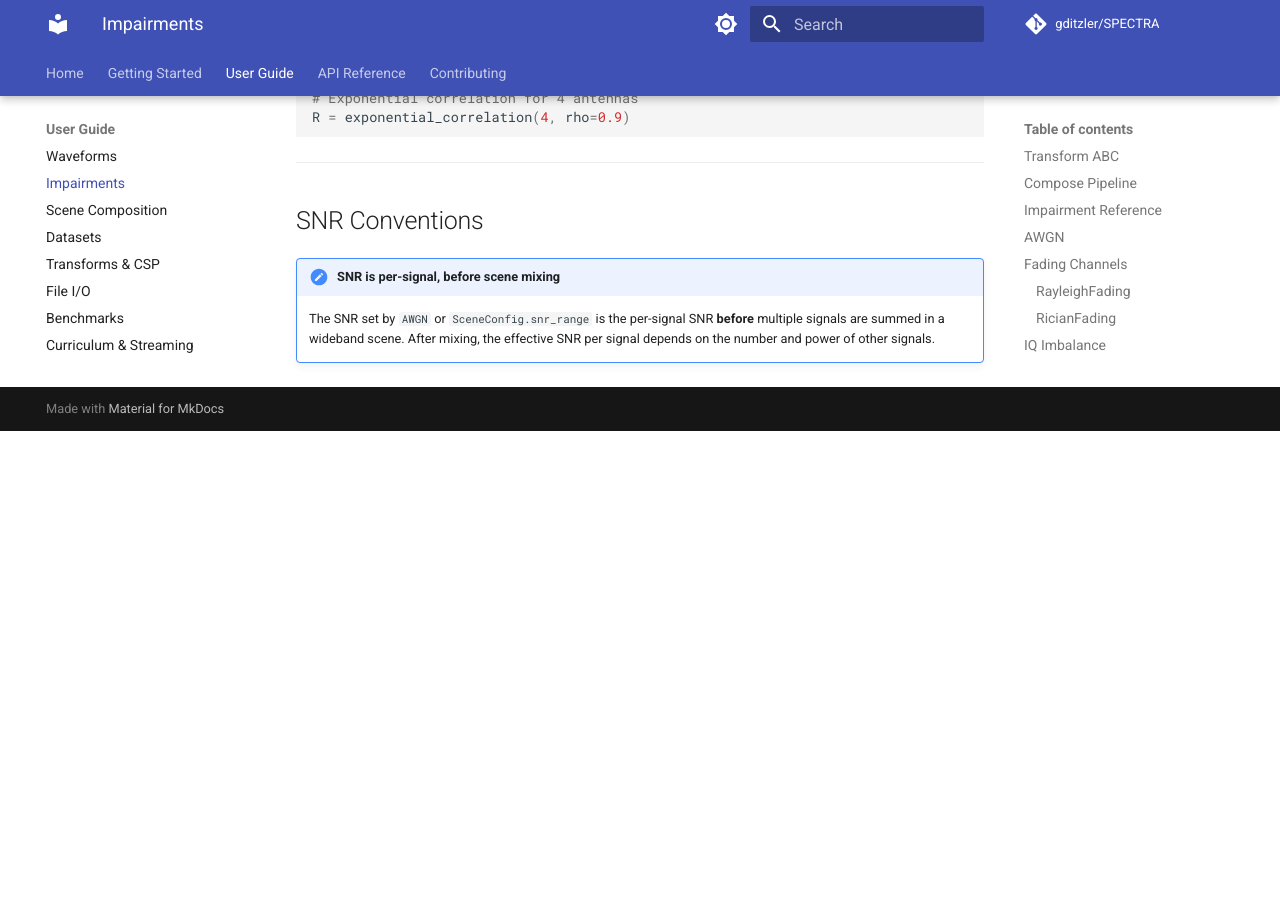
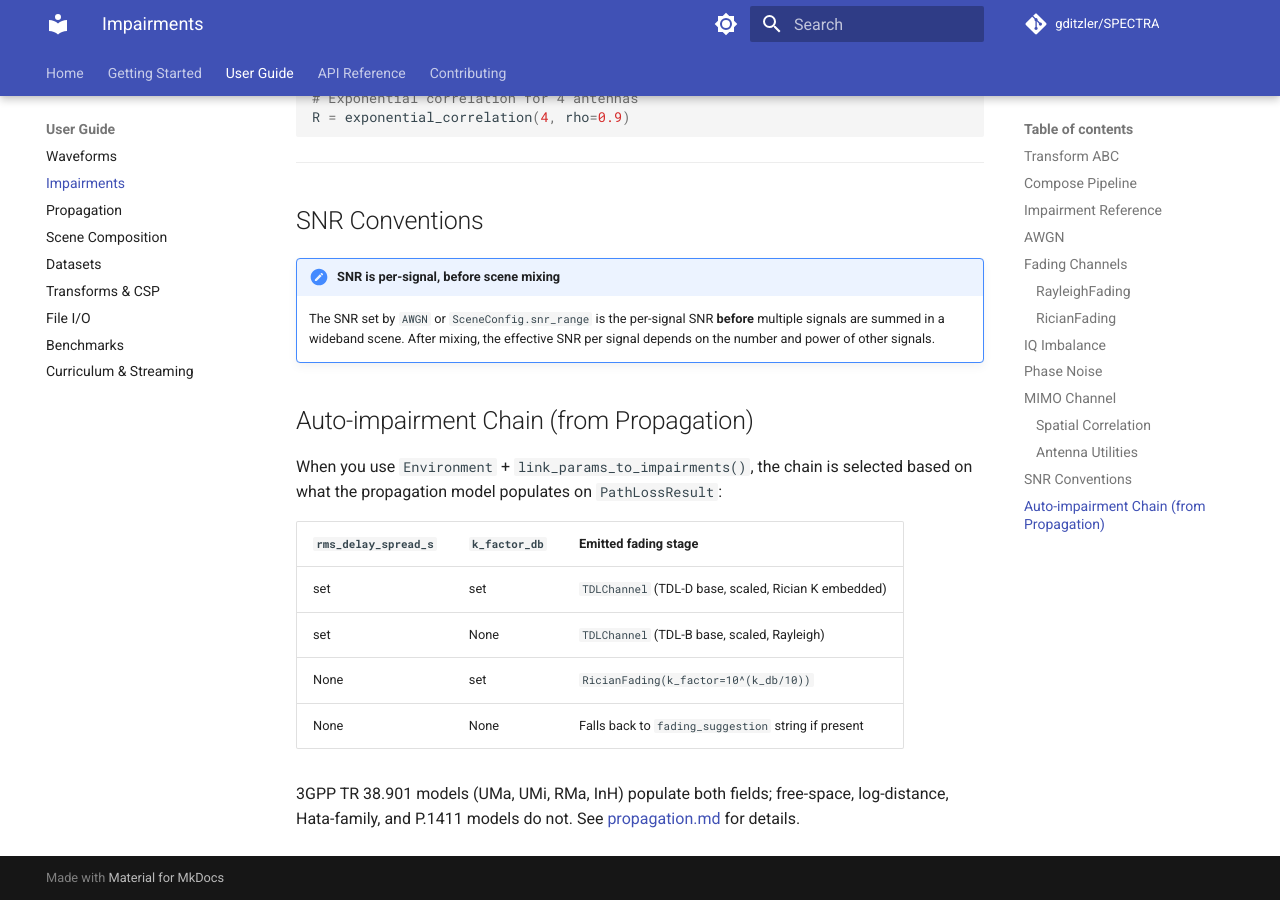
Before and after one commit to gditzler/SPECTRA, an MkDocs documentation site: the page built from docs/user-guide/impairments.md, in a window 1280 px wide and 900 px high, scrolled down 5052 px. Built offline with MkDocs 1.6.1 and Material for MkDocs 9.7.7, drawn with Linux system fonts in a browser that asks for light colours; comment, search, counter and statistics services are not loaded; before the commit the page ends 5483 px from its top, so only the background shows below that.

Commit message:
docs: add propagation user guide + auto-chain note in impairments

```diff
--- a/docs/user-guide/impairments.md
+++ b/docs/user-guide/impairments.md
@@ -214,3 +214,20 @@
     The SNR set by `AWGN` or `SceneConfig.snr_range` is the per-signal SNR
     **before** multiple signals are summed in a wideband scene. After mixing,
     the effective SNR per signal depends on the number and power of other signals.
+
+## Auto-impairment Chain (from Propagation)
+
+When you use `Environment` + `link_params_to_impairments()`, the
+chain is selected based on what the propagation model populates on
+`PathLossResult`:
+
+| `rms_delay_spread_s` | `k_factor_db` | Emitted fading stage |
+|----------------------|---------------|----------------------|
+| set | set | `TDLChannel` (TDL-D base, scaled, Rician K embedded) |
+| set | None | `TDLChannel` (TDL-B base, scaled, Rayleigh) |
+| None | set | `RicianFading(k_factor=10^(k_db/10))` |
+| None | None | Falls back to `fading_suggestion` string if present |
+
+3GPP TR 38.901 models (UMa, UMi, RMa, InH) populate both fields;
+free-space, log-distance, Hata-family, and P.1411 models do not. See
+[propagation.md](propagation.md) for details.
--- a/mkdocs.yml
+++ b/mkdocs.yml
@@ -107,6 +107,7 @@
   - User Guide:
     - Waveforms: user-guide/waveforms.md
     - Impairments: user-guide/impairments.md
+    - Propagation: user-guide/propagation.md
     - Scene Composition: user-guide/scene-composition.md
     - Datasets: user-guide/datasets.md
     - Transforms & CSP: user-guide/transforms.md
```
Also changed, not shown: docs/user-guide/propagation.md (added, +125 -0 lines).
